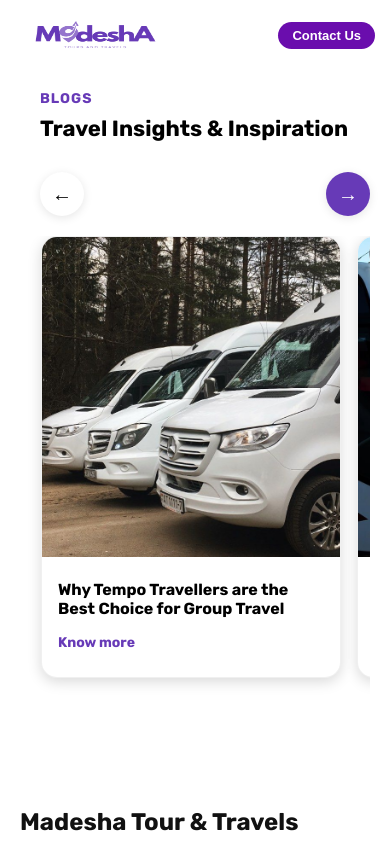
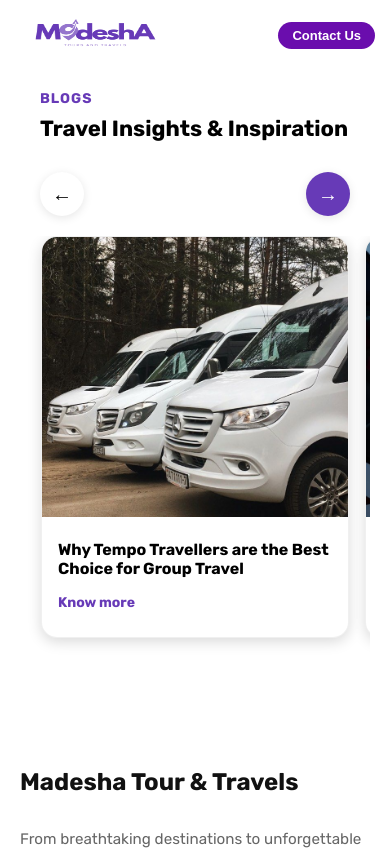
Before and after one commit to IT-Alliance-Tech/MadeshaTravels, a Next.js app: page /blog in a window 390 px wide. Shown: the top 850 px of the page. Built offline with nearby package versions, Linux system fonts and the light colour scheme.

Commit message:
updates on navbar,blog page,responsive

```diff
--- a/src/Components/Homepage/Header.js
+++ b/src/Components/Homepage/Header.js
@@ -19,7 +19,16 @@ const Header = () => {
     <header className="header">
       {/* Logo Section */}
       <div className="logo">
-        <Image src={Logo} alt="Madesha Logo" width={140} height={40} priority />
+        <Link href="/">
+          <Image
+            src={Logo}
+            alt="Madesha Logo"
+            width={140}
+            height={40}
+            priority
+            className="cursor-pointer"
+          />
+        </Link>
         {/* <p className="logo-sub">TOURS AND TRAVELS</p> */}
       </div>
 
--- a/src/Styles/aboutus/BlogSection.module.css
+++ b/src/Styles/aboutus/BlogSection.module.css
@@ -53,6 +53,7 @@
   transform: translateY(-6px);
   box-shadow: 0 6px 18px rgba(0, 0, 0, 0.25);
 }
+
 .blogImage {
   width: 373.33px;
   height: 280px;
@@ -104,6 +105,7 @@
   display: flex;
   justify-content: center;
   align-items: center;
+  transition: transform 0.2s ease;
 }
 .navBtn.activeBtn {
   background: #673ab7;
@@ -121,6 +123,7 @@
 .mobNavButtons {
   display: none;
 }
+
 /* ---------- RESPONSIVE ---------- */
 @media (max-width: 1024px) {
   .blogCard {
@@ -138,6 +141,7 @@
     justify-content: space-between;
     margin-bottom: 20px;
     padding-left: 20px;
+    padding-right: 20px;
   }
   .navButtons {
     display: none;
@@ -159,15 +163,10 @@
   }
   .blogCard {
     flex: 0 0 100%;
+    max-width: 100%;
   }
   .blogImage {
     width: 100%;
-    height: 320px;
-  }
-  .navButtons {
-    top: auto;
-    bottom: -20px;
-    right: 50%;
-    transform: translateX(50%);
+    height: 280px;
   }
 }
--- a/src/app/blog/page.js
+++ b/src/app/blog/page.js
@@ -54,13 +54,21 @@ export default function BlogSection() {
 
   const scrollLeft = () => {
     if (scrollRef.current) {
-      scrollRef.current.scrollBy({ left: -330 * 3, behavior: "smooth" });
+      const card = scrollRef.current.querySelector(`.${styles.blogCard}`);
+      if (card) {
+        const cardWidth = card.offsetWidth + 20; // include gap
+        scrollRef.current.scrollBy({ left: -cardWidth, behavior: "smooth" });
+      }
     }
   };
 
   const scrollRight = () => {
     if (scrollRef.current) {
-      scrollRef.current.scrollBy({ left: 330 * 3, behavior: "smooth" });
+      const card = scrollRef.current.querySelector(`.${styles.blogCard}`);
+      if (card) {
+        const cardWidth = card.offsetWidth + 20; // include gap
+        scrollRef.current.scrollBy({ left: cardWidth, behavior: "smooth" });
+      }
     }
   };
 
@@ -83,6 +91,8 @@ export default function BlogSection() {
           </button>
         </div>
       </div>
+
+      {/* Mobile Nav Buttons */}
       <div className={styles.mobNavButtons}>
         <button className={styles.navBtn} onClick={scrollLeft}>
           ←
@@ -94,6 +104,8 @@ export default function BlogSection() {
           →
         </button>
       </div>
+
+      {/* Blog Cards */}
       <div className={styles.cardsWrapper} ref={scrollRef}>
         {blogs.map((blog) => (
           <div key={blog.id} className={styles.blogCard}>
```
Lines whose indentation alone changed are shown as unchanged.
